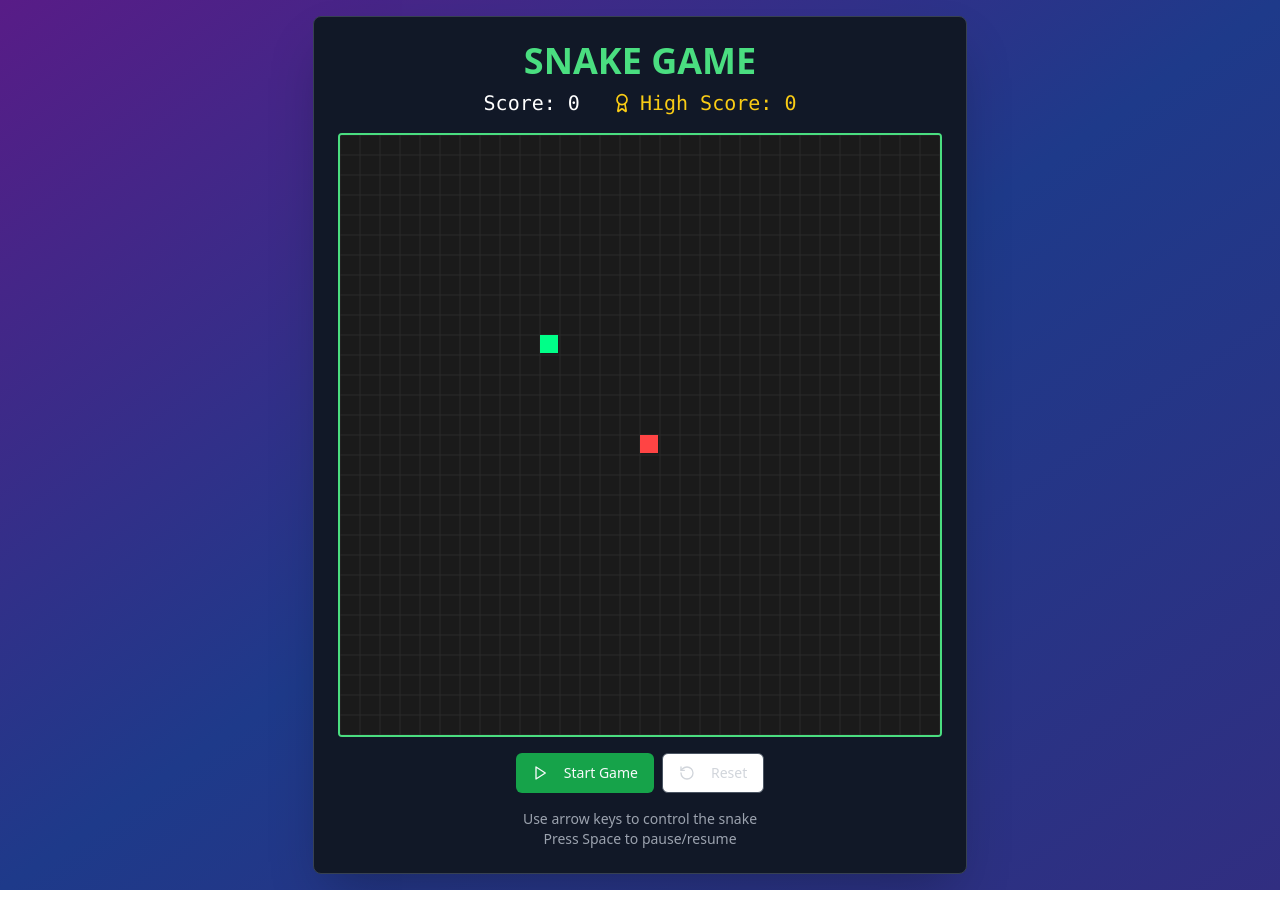
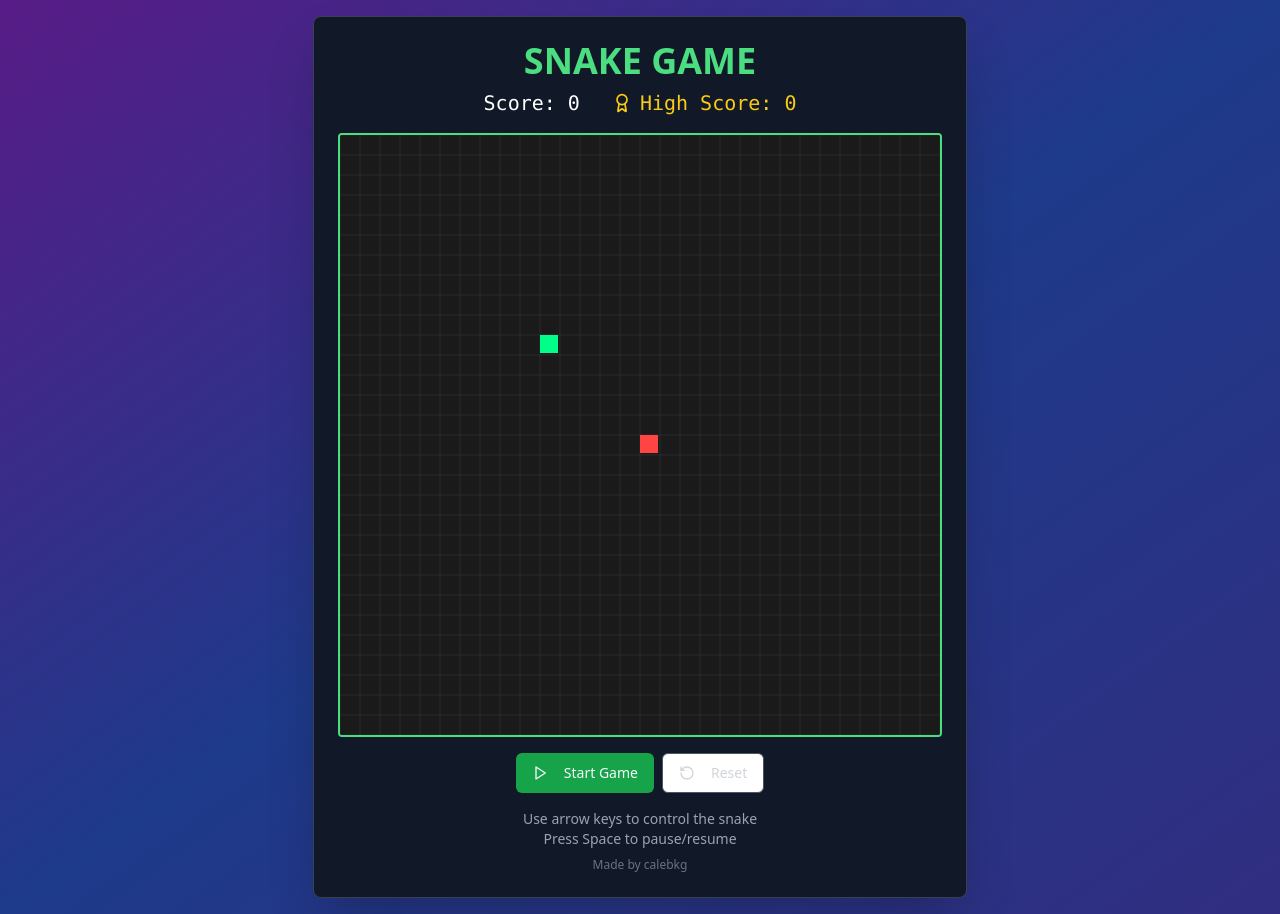
Before and after one commit to calebkg/snake_game, a React (Vite) app: page / in a window 1280 px wide. Before the commit the page ends 890 px from the top, so only its background shows below. Built offline with nearby package versions, Linux system fonts and the light colour scheme.

Commit message:
Add "Made by Calebkg" attribution
Adds a "Made by Calebkg" attribution to the Snake game.

```diff
--- a/src/components/SnakeGame.tsx
+++ b/src/components/SnakeGame.tsx
@@ -185,6 +185,7 @@ const SnakeGame = () => {
         <div className="text-center text-sm text-gray-400">
           <p>Use arrow keys to control the snake</p>
           <p>Press Space to pause/resume</p>
+          <p className="mt-2 text-gray-500 text-xs">Made by calebkg</p>
         </div>
       </div>
     </div>
```
